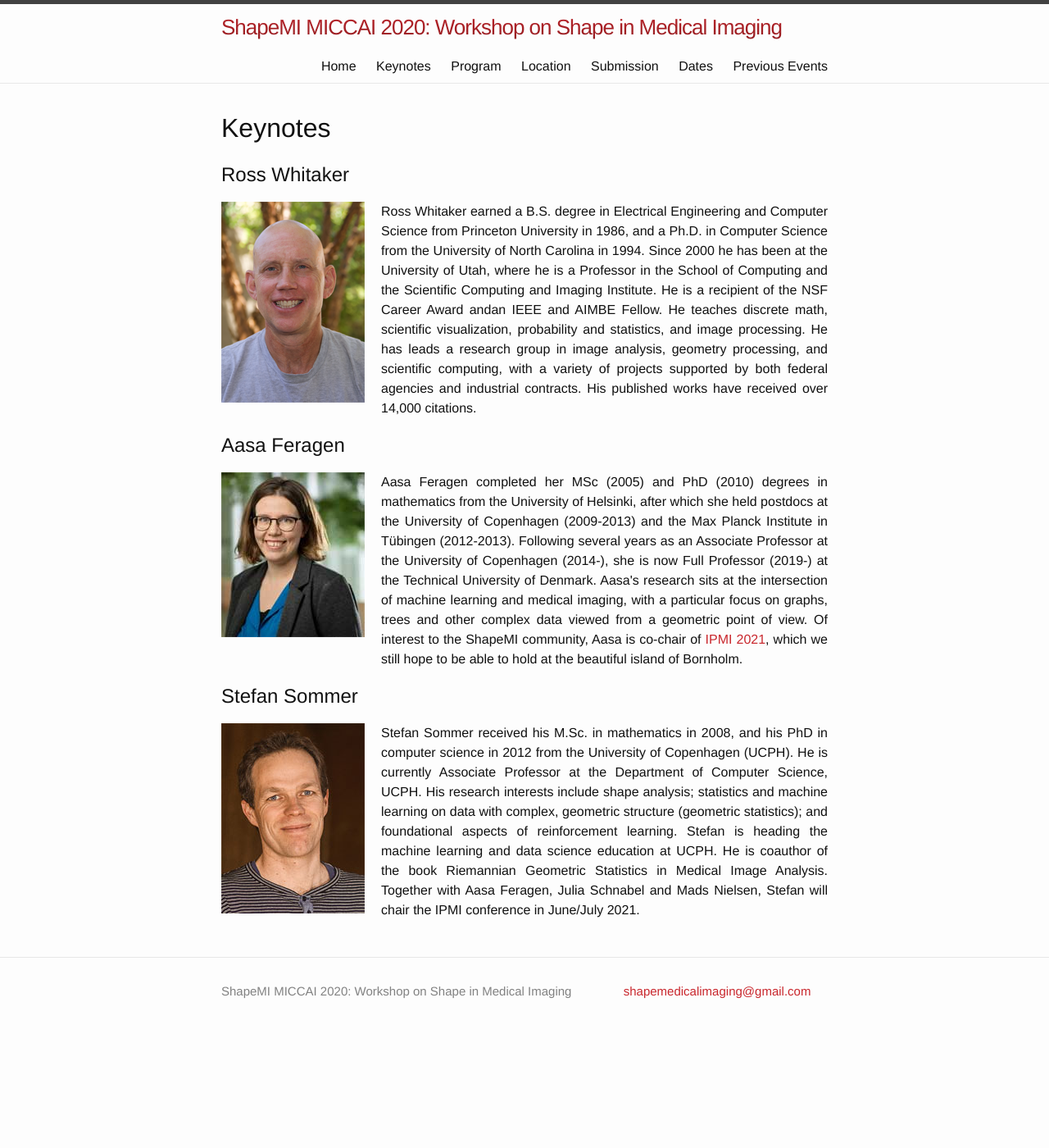
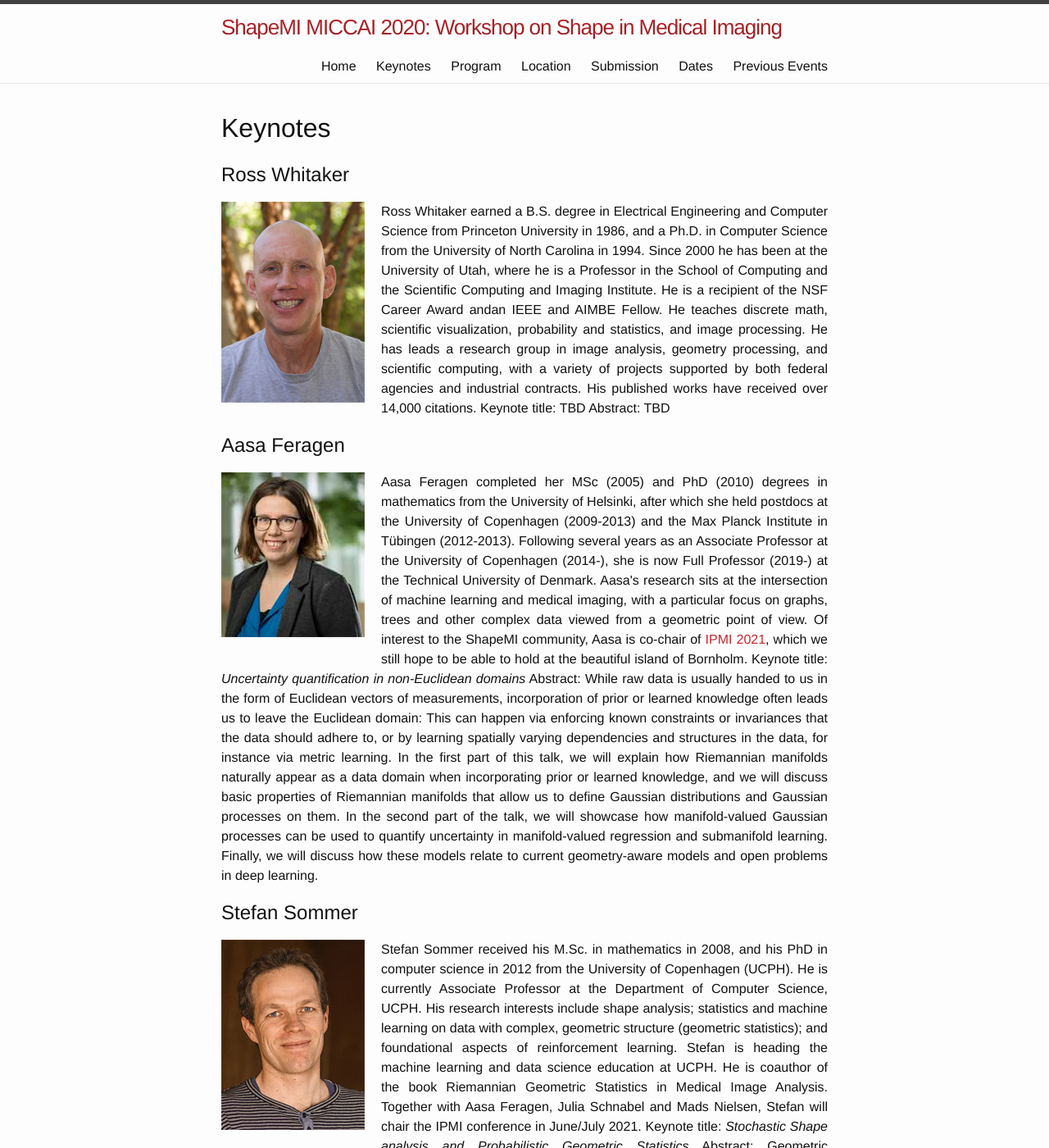
Before and after one commit to shapemi/shapemi2020, a Jekyll site: the page built from keynotes/index.md, in a window 1280 px wide and 1400 px high. Shown: the whole window at 82% size. Built offline with Jekyll 4.4.1, drawn with Linux system fonts in a browser that asks for light colours; some of the changed text lies outside the part shown.

Commit message:
ENH: Add keynote info

```diff
--- a/keynotes/index.md
+++ b/keynotes/index.md
@@ -9,12 +9,25 @@
 ## Ross Whitaker
 <img style="float: left; margin: 0 20px 20px 0;" src="../images/ross_whitaker.jpg" alt="Ross Whitaker">
 <p align="justify">Ross Whitaker earned a B.S. degree in Electrical Engineering and Computer Science from Princeton University in 1986, and a Ph.D. in Computer Science from the University of North Carolina in 1994.  Since 2000 he has been at the University of Utah, where he is a Professor in the School of Computing and the Scientific Computing
-and Imaging Institute.  He is a recipient of the NSF Career Award andan IEEE and AIMBE Fellow.  He teaches discrete math, scientific visualization, probability and statistics, and image processing. He has leads a research group in image analysis, geometry processing, and scientific computing, with a variety of projects supported by both federal agencies and industrial contracts.  His published works have received over 14,000 citations.</p>
+and Imaging Institute.  He is a recipient of the NSF Career Award andan IEEE and AIMBE Fellow.  He teaches discrete math, scientific visualization, probability and statistics, and image processing. He has leads a research group in image analysis, geometry processing, and scientific computing, with a variety of projects supported by both federal agencies and industrial contracts.  His published works have received over 14,000 citations.
+
+Keynote title: TBD
+Abstract: TBD</p>
 
 ## Aasa Feragen
 <img style="float: left; margin: 0 20px 20px 0;" src="../images/aasa_feragen.jpg" alt="Aasa Feragen">
-<p align="justify">Aasa Feragen completed her MSc (2005) and PhD (2010) degrees in mathematics from the University of Helsinki, after which she held postdocs at the University of Copenhagen (2009-2013) and the Max Planck Institute in Tübingen (2012-2013). Following several years as an Associate Professor at the University of Copenhagen (2014-), she is now Full Professor (2019-) at the Technical University of Denmark. Aasa's research sits at the intersection of machine learning and medical imaging, with a particular focus on graphs, trees and other complex data viewed from a geometric point of view. Of interest to the ShapeMI community, Aasa is co-chair of <a href="http://ipmi2021.org" target="_blank">IPMI 2021</a>, which we still hope to be able to hold at the beautiful island of Bornholm.</p>
+<p align="justify">Aasa Feragen completed her MSc (2005) and PhD (2010) degrees in mathematics from the University of Helsinki, after which she held postdocs at the University of Copenhagen (2009-2013) and the Max Planck Institute in Tübingen (2012-2013). Following several years as an Associate Professor at the University of Copenhagen (2014-), she is now Full Professor (2019-) at the Technical University of Denmark. Aasa's research sits at the intersection of machine learning and medical imaging, with a particular focus on graphs, trees and other complex data viewed from a geometric point of view. Of interest to the ShapeMI community, Aasa is co-chair of <a href="http://ipmi2021.org" target="_blank">IPMI 2021</a>, which we still hope to be able to hold at the beautiful island of Bornholm.
+
+Keynote title: <i>Uncertainty quantification in non-Euclidean domains</i>
+Abstract: While raw data is usually handed to us in the form of Euclidean vectors of measurements, incorporation of prior or learned knowledge often leads us to leave the Euclidean domain: This can happen via enforcing known constraints or invariances that the data should adhere to, or by learning spatially varying dependencies and structures in the data, for instance via metric learning.
+
+In the first part of this talk, we will explain how Riemannian manifolds naturally appear as a data domain when incorporating prior or learned knowledge, and we will discuss basic properties of Riemannian manifolds that allow us to define Gaussian distributions and Gaussian processes on them. In the second part of the talk, we will showcase how manifold-valued Gaussian processes can be used to quantify uncertainty in manifold-valued regression and submanifold learning. Finally, we will discuss how these models relate to current geometry-aware models and open problems in deep learning.</p>
 
 ## Stefan Sommer
 <img style="float: left; margin: 0 20px 20px 0;" src="../images/stefan_sommer.jpg" alt="Stefan Sommer">
-<p align="justify">Stefan Sommer received his M.Sc. in mathematics in 2008, and his PhD in computer science in 2012 from the University of Copenhagen (UCPH). He is currently Associate Professor at the Department of Computer Science, UCPH. His research interests include shape analysis; statistics and machine learning on data with complex, geometric structure (geometric statistics); and foundational aspects of reinforcement learning. Stefan is heading the machine learning and data science education at UCPH. He is coauthor of the book Riemannian Geometric Statistics in Medical Image Analysis. Together with Aasa Feragen, Julia Schnabel and Mads Nielsen, Stefan will chair the IPMI conference in June/July 2021.</p>
+<p align="justify">Stefan Sommer received his M.Sc. in mathematics in 2008, and his PhD in computer science in 2012 from the University of Copenhagen (UCPH). He is currently Associate Professor at the Department of Computer Science, UCPH. His research interests include shape analysis; statistics and machine learning on data with complex, geometric structure (geometric statistics); and foundational aspects of reinforcement learning. Stefan is heading the machine learning and data science education at UCPH. He is coauthor of the book Riemannian Geometric Statistics in Medical Image Analysis. Together with Aasa Feragen, Julia Schnabel and Mads Nielsen, Stefan will chair the IPMI conference in June/July 2021.
+
+Keynote title: <i>Stochastic Shape analysis and Probabilistic Geometric Statistics</i>
+Abstract: Geometric approaches to shape matching used in statistical shape analysis apply geodesics to model transitions between shapes. In the talk, I will show how such smooth geodesic models can be extended to account for noise and thereby model stochastic shape evolution. The resulting stochastic differential equations give rise to probability distributions on shape spaces enabling a probabilistic approach to shape statistics. Densities and likelihoods can here be computed using
+stochastic versions of shape matching algorithms, denoted shape bridges.
+I will connect these developments to a similar probabilistic approach to geometric statistics, the statistical analysis of general manifold valued data. The probabilistic viewpoint here results in new statistical constructions exemplified by diffusion means and probabilistic approaches to PCA on manifolds.</p>
```
Also changed, not shown: program/index.md (+2 -2 lines).
